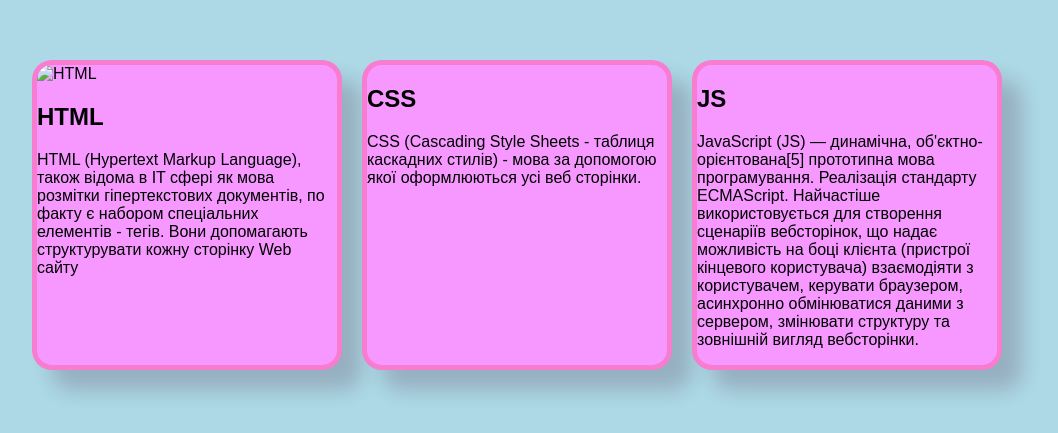
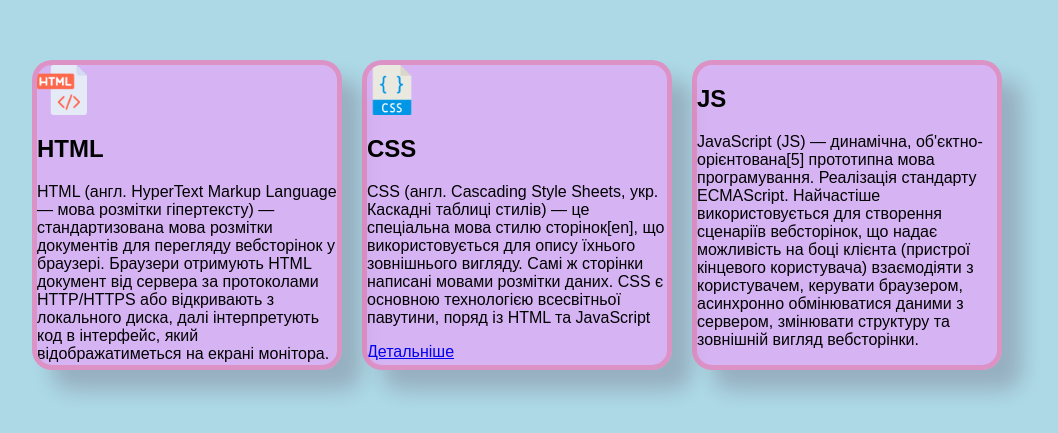
Before and after one commit to leshchenkovaleria/0.2_flexbox, a plain HTML site: page index.html in a window 1280 px wide. Shown: the part 185-618 px from the top of the page, without its empty margins (123-1181 px from the left). Drawn offline with Linux system fonts and the light colour scheme.

Commit message:
зміненно картинки, зміненно код

```diff
--- a/css/style.css
+++ b/css/style.css
@@ -10,7 +10,7 @@ body {
 }
 
 .container {
-	background-color:rgb(246, 152, 255);
+	background-color:rgba(246, 152, 255, 0.555);
 	width:300px;
 	height:300px;
 	overflow:scroll;
@@ -26,3 +26,8 @@ body {
 h2 {
 	text-aling:center
 }
+
+.image_container img {
+	width: 50px;
+	height: auto;
+}
--- a/index.html
+++ b/index.html
@@ -6,24 +6,43 @@
 
   <body>
     <div class="container">
-		<div class="image_container">
-			<img src="ing/html.png" alt="HTML">
-		</div>
+      <div class="image_container">
+        <img src="img/html.png" alt="HTML" />
+      </div>
       <h2>HTML</h2>
       <p>
-        HTML (Hypertext Markup Language), також відома в IT сфері як мова
-        розмітки гіпертекстових документів, по факту є набором спеціальних
-        елементів - тегів. Вони допомагають структурувати кожну сторінку Web
-        сайту
+        HTML (англ. HyperText Markup Language — мова розмітки гіпертексту) —
+        стандартизована мова розмітки документів для перегляду вебсторінок у
+        браузері. Браузери отримують HTML документ від сервера за протоколами
+        HTTP/HTTPS або відкривають з локального диска, далі інтерпретують код в
+        інтерфейс, який відображатиметься на екрані монітора.
       </p>
+      <a
+        href="https://uk.wikipedia.org/wiki/HTML"
+        class="more_info"
+        target="_blank"
+        >Детальніше</a
+      >
     </div>
 
     <div class="container">
+      <div class="image_container">
+        <img src="img/css.png" alt="CSS" />
+      </div>
       <h2>CSS</h2>
       <p>
-        CSS (Cascading Style Sheets - таблиця каскадних стилів) - мова за
-        допомогою якої оформлюються усі веб сторінки.
+        CSS (англ. Cascading Style Sheets, укр. Каскадні таблиці стилів) — це
+        спеціальна мова стилю сторінок[en], що використовується для опису
+        їхнього зовнішнього вигляду. Самі ж сторінки написані мовами розмітки
+        даних. CSS є основною технологією всесвітньої павутини, поряд із HTML та
+        JavaScript
       </p>
+      <a
+        href="https://uk.wikipedia.org/wiki/CSS"
+        class="more_info"
+        target="_blank"
+        >Детальніше</a
+      >
     </div>
 
     <div class="container">
@@ -36,6 +55,12 @@
         з користувачем, керувати браузером, асинхронно обмінюватися даними з
         сервером, змінювати структуру та зовнішній вигляд вебсторінки.
       </p>
+      <a
+        href="https://uk.wikipedia.org/wiki/JavaScript"
+        class="more_info"
+        target="_blank"
+        >Детальніше</a
+      >
     </div>
   </body>
 </html>
```
